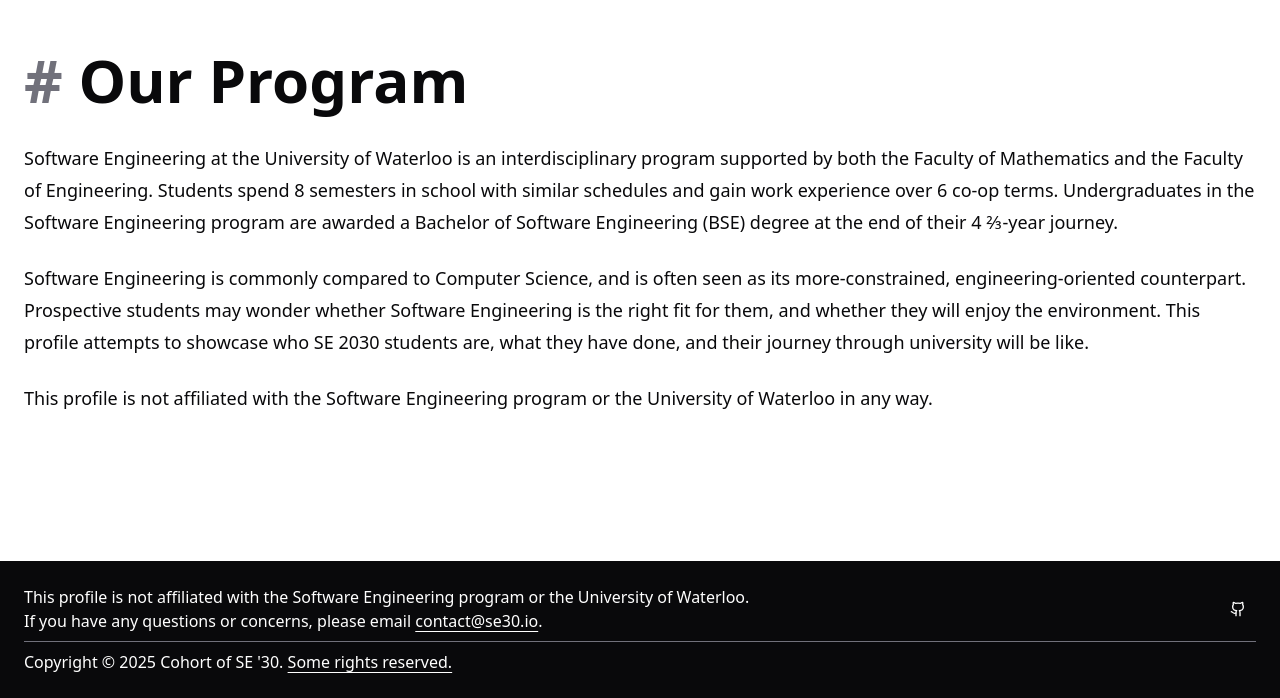
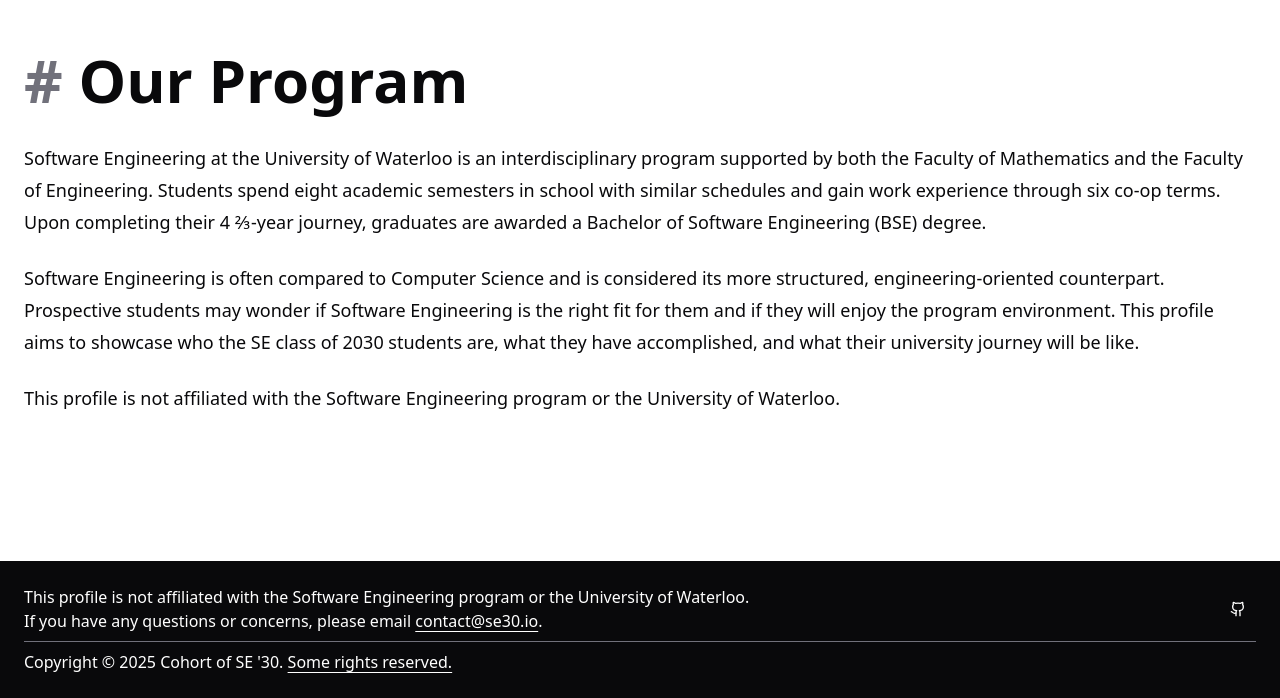
Before and after one commit to powersagitar/se30.io, a Next.js app: page / in a window 1280 px wide. Shown: the part 889-1587 px from the top of the page. Built offline with nearby package versions, Linux system fonts and the light colour scheme.

Commit message:
grammar fixes

```diff
--- a/app/page.tsx
+++ b/app/page.tsx
@@ -30,26 +30,26 @@
           <SectionParagraph>
             Software Engineering at the University of Waterloo is an
             interdisciplinary program supported by both the Faculty of
-            Mathematics and the Faculty of Engineering. Students spend 8
-            semesters in school with similar schedules and gain work experience
-            over 6 co-op terms. Undergraduates in the Software Engineering
-            program are awarded a Bachelor of Software Engineering (BSE) degree
-            at the end of their 4 ⅔-year journey.
+            Mathematics and the Faculty of Engineering. Students spend eight
+            academic semesters in school with similar schedules and gain work
+            experience through six co-op terms. Upon completing their 4 ⅔-year
+            journey, graduates are awarded a Bachelor of Software Engineering
+            (BSE) degree.
           </SectionParagraph>
 
           <SectionParagraph>
-            Software Engineering is commonly compared to Computer Science, and
-            is often seen as its more-constrained, engineering-oriented
-            counterpart. Prospective students may wonder whether Software
-            Engineering is the right fit for them, and whether they will enjoy
-            the environment. This profile attempts to showcase who SE 2030
-            students are, what they have done, and their journey through
-            university will be like.
+            Software Engineering is often compared to Computer Science and is
+            considered its more structured, engineering-oriented counterpart.
+            Prospective students may wonder if Software Engineering is the right
+            fit for them and if they will enjoy the program environment. This
+            profile aims to showcase who the SE class of 2030 students are, what
+            they have accomplished, and what their university journey will be
+            like.
           </SectionParagraph>
 
           <SectionParagraph>
             This profile is not affiliated with the Software Engineering program
-            or the University of Waterloo in any way.
+            or the University of Waterloo.
           </SectionParagraph>
         </Section>
       </article>
```
